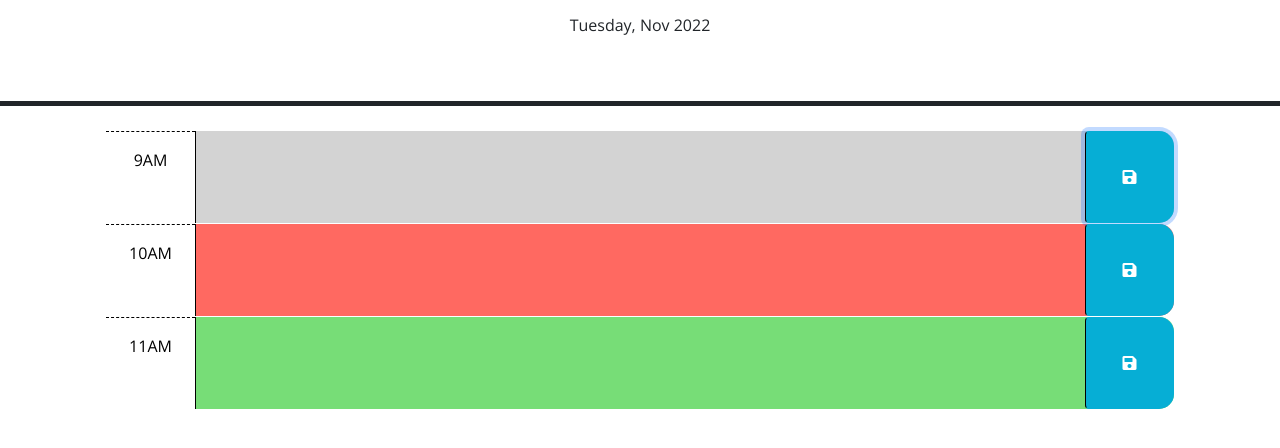
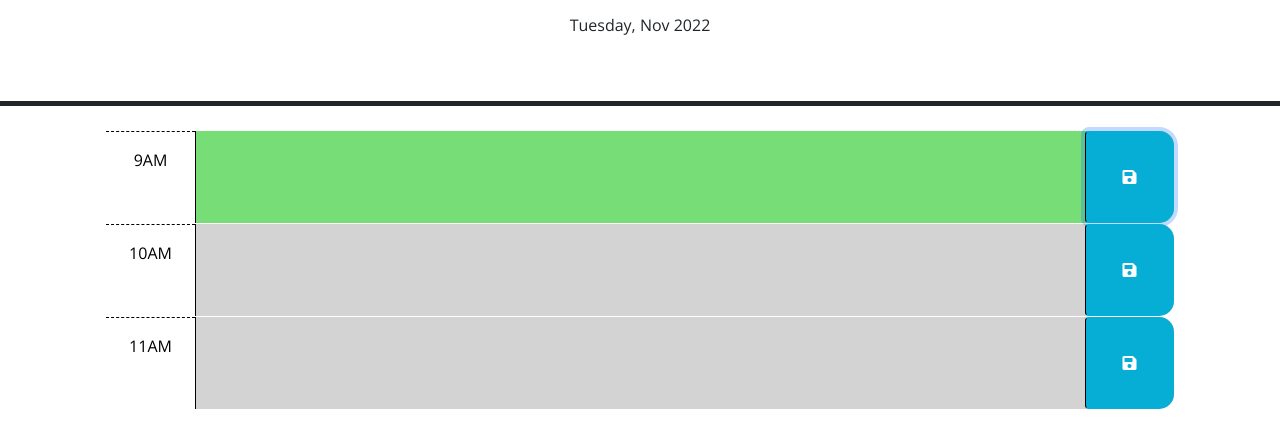
Before and after one commit to 1nscape/Work-day-schedule, a plain HTML site: page Develop/index.html in a window 1280 px wide. Both pictures are taken after a click on the button 1129 px from the left and 342 px from the top of the page. Shown: the part 166-614 px from the top of the page. Drawn offline with nearby package versions, Linux system fonts and the light colour scheme.

Commit message:
Fixed previous issue, now chaging colors of block depending on current time versus block time. Local storage is now storing in each block. Last thing required is to have text appear after refresh as well. Will require local storage get item function

```diff
--- a/Develop/index.html
+++ b/Develop/index.html
@@ -52,7 +52,7 @@
 
       <!-- Example of a a present time block. The "present" class adds a red background color. -->
       <div id="hour-10" class="row time-block present">
-        <div class="col-2 col-md-1 hour text-center py-3">10AM</div>
+        <div class="col-2 col-md-1 hour text-center py-3" data-hour="10">10AM</div>
         <textarea class="col-8 col-md-10 description" rows="3"> </textarea>
         <button class="btn saveBtn col-2 col-md-1" aria-label="save">
           <i class="fas fa-save" aria-hidden="true"></i>
@@ -61,7 +61,7 @@
 
       <!-- Example of a future time block. The "future" class adds a green background color. -->
       <div id="hour-11" class="row time-block future">
-        <div class="col-2 col-md-1 hour text-center py-3">11AM</div>
+        <div class="col-2 col-md-1 hour text-center py-3" data-hour>11AM</div>
         <textarea class="col-8 col-md-10 description" rows="3"> </textarea>
         <button class="btn saveBtn col-2 col-md-1" aria-label="save">
           <i class="fas fa-save" aria-hidden="true"></i>
--- a/Develop/script.js
+++ b/Develop/script.js
@@ -2,13 +2,15 @@
 // the code isn't run until the browser has finished rendering all the elements
 // in the html.
 
- var today = dayjs();
+var today = dayjs();
 $('#specificdate').text(today.format('dddd, MMM YYYY'));
 
-$('.saveBtn').on('click', function(){
-  var textInput = $('.description').val();
+$('.saveBtn').on('click', function () {
+  var sibling = $(this).prev().val();
+  console.log(sibling)
+  var parent = $(this).parent().attr('id');
 
-  localStorage.setItem('text', textInput);
+  localStorage.setItem(parent, sibling);
 
 })
 
@@ -16,25 +18,29 @@ function timeNow() {
   var blockTime = $('.hour')
   console.log(blockTime);
   var currentTime = dayjs();
-  console.log(currentTime);
+  console.log(currentTime.$H);
 
-  if (blockTime < currentTime) {
-    $(this).removeClass('future');
-    $(this).removeClass('present');
-    $(this).addClass('past')
+  for (let index = 0; index < blockTime.length; index++) {
+    if (blockTime[index].dataset.hour < currentTime.$H) {
+      $(blockTime[index]).parent().removeClass('future');
+      $(blockTime[index]).parent().removeClass('present');
+      $(blockTime[index]).parent().addClass('past');
+    }
+
+    else if (blockTime[index].dataset.hour == currentTime.$H) {
+      $(blockTime[index]).parent().removeClass('future');
+      $(blockTime[index]).parent().removeClass('past');
+      $(blockTime[index]).parent().addClass('present');
+    }
+
+    else {
+      $(blockTime[index]).parent().removeClass('past');
+      $(blockTime[index]).parent().removeClass('present');
+      $(blockTime[index]).parent().addClass('future');
+    }
+
   }
 
-  else if (blockTime === currentTime) {
-    $(this).removeClass('future');
-    $(this).removeClass('past');
-    $(this).addClass('present');
-  }
-
-  else {
-    $(this).removeClass('past');
-    $(this).removeClass('present');
-    $(this).addClass('future');
-}
 }
 timeNow();
 
```
